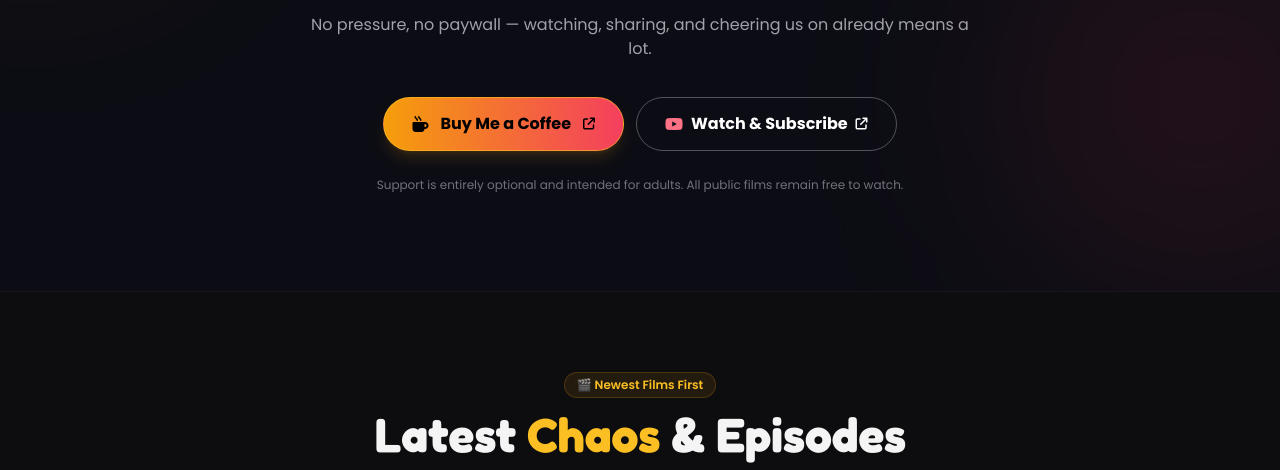
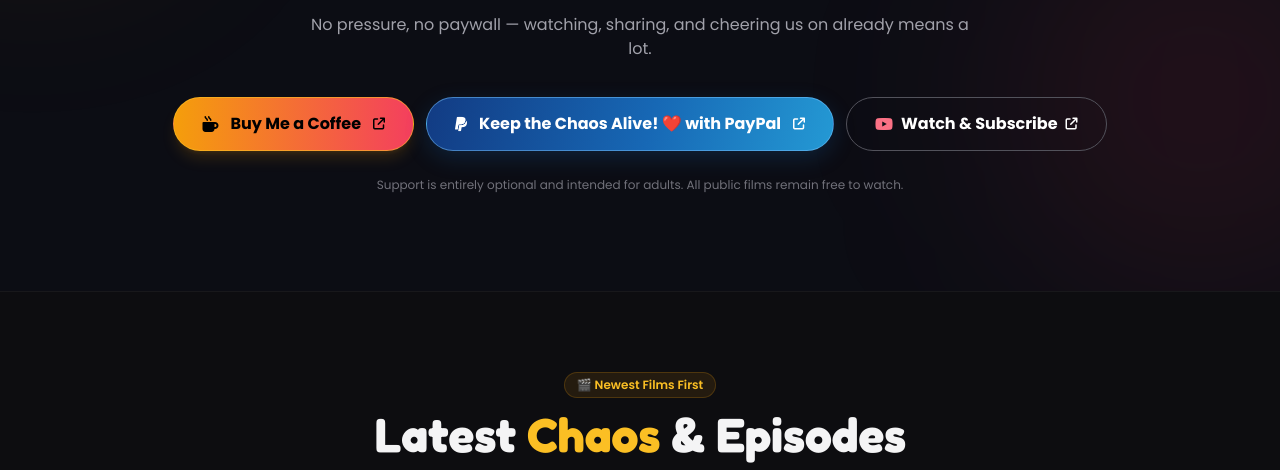
Before and after one commit to 10thpuppetdrive-admin/10th-puppet-drive-website, a plain HTML site: page index.html in a window 1280 px wide. Shown: the part 3324-3794 px from the top of the page. Drawn offline with nearby package versions, Linux system fonts and the light colour scheme; no server answers.

Commit message:
Add files via upload

```diff
--- a/index.html
+++ b/index.html
@@ -58,6 +58,19 @@
         .box-glow:hover {
             box-shadow: 0 0 35px rgba(244, 63, 94, 0.3);
         }
+        /* Keep the Chaos Alive: PayPal-blue support button */
+        .paypal-chaos-btn {
+            background: linear-gradient(105deg, #123B83 0%, #1768B5 55%, #2499D4 100%);
+            color: #FFFFFF;
+            border: 1px solid rgba(120, 195, 255, .50);
+            box-shadow: 0 7px 22px rgba(23, 104, 181, .22);
+        }
+        .paypal-chaos-btn:hover {
+            transform: translateY(-2px) scale(1.015);
+            box-shadow: 0 10px 28px rgba(36, 153, 212, .34);
+            filter: brightness(1.055);
+        }
+
         /* V2 enhancements: original palette, typography and glow preserved */
         section[id] { scroll-margin-top: 92px; }
         .soft-spotlight { background: radial-gradient(ellipse at 50% 20%, rgba(245,158,11,.085), transparent 57%); }
@@ -225,6 +238,10 @@
         <div class="mt-9 flex flex-wrap items-center justify-center gap-3">
           <a href="https://buymeacoffee.com/10thpuppetdrive" target="_blank" rel="noopener noreferrer" aria-label="Support 10th Puppet Drive on Buy Me a Coffee (opens in a new tab)" class="inline-flex items-center justify-center gap-3 rounded-full border border-amber-400/60 bg-gradient-to-r from-amber-500 to-rose-500 px-7 py-3.5 font-bold text-black shadow-lg shadow-amber-500/15 transition duration-300 hover:-translate-y-0.5 hover:shadow-amber-500/30 focus-visible:outline focus-visible:outline-2 focus-visible:outline-offset-2 focus-visible:outline-amber-400">
             <i class="fa-solid fa-mug-hot" aria-hidden="true"></i> Buy Me a Coffee
+            <i class="fa-solid fa-arrow-up-right-from-square text-xs" aria-hidden="true"></i>
+          </a>
+          <a href="https://www.paypal.com/ncp/payment/R5QE4YWH7LQXE" target="_blank" rel="noopener noreferrer" aria-label="Support 10th Puppet Drive directly with PayPal (opens in a new tab)" class="paypal-chaos-btn inline-flex items-center justify-center gap-3 rounded-full px-7 py-3.5 font-bold transition duration-300 focus-visible:outline focus-visible:outline-2 focus-visible:outline-offset-2 focus-visible:outline-sky-400">
+            <i class="fa-brands fa-paypal" aria-hidden="true"></i> Keep the Chaos Alive! ❤️ with PayPal
             <i class="fa-solid fa-arrow-up-right-from-square text-xs" aria-hidden="true"></i>
           </a>
           <a href="https://www.youtube.com/@10thPuppetDrive" target="_blank" rel="noopener noreferrer" class="inline-flex items-center justify-center gap-2 rounded-full border border-zinc-600 px-7 py-3.5 font-bold text-white transition hover:border-rose-400 hover:bg-white/5 focus-visible:outline focus-visible:outline-2 focus-visible:outline-offset-2 focus-visible:outline-rose-400">
```
